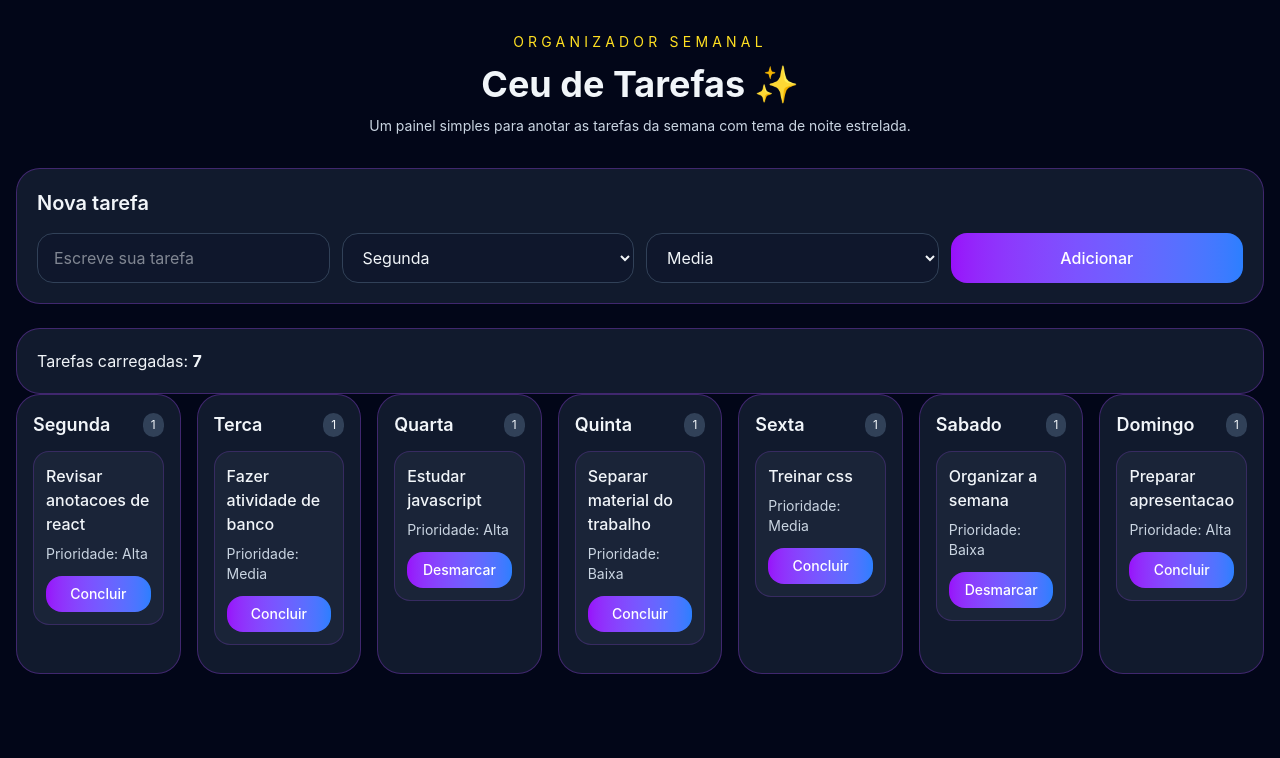
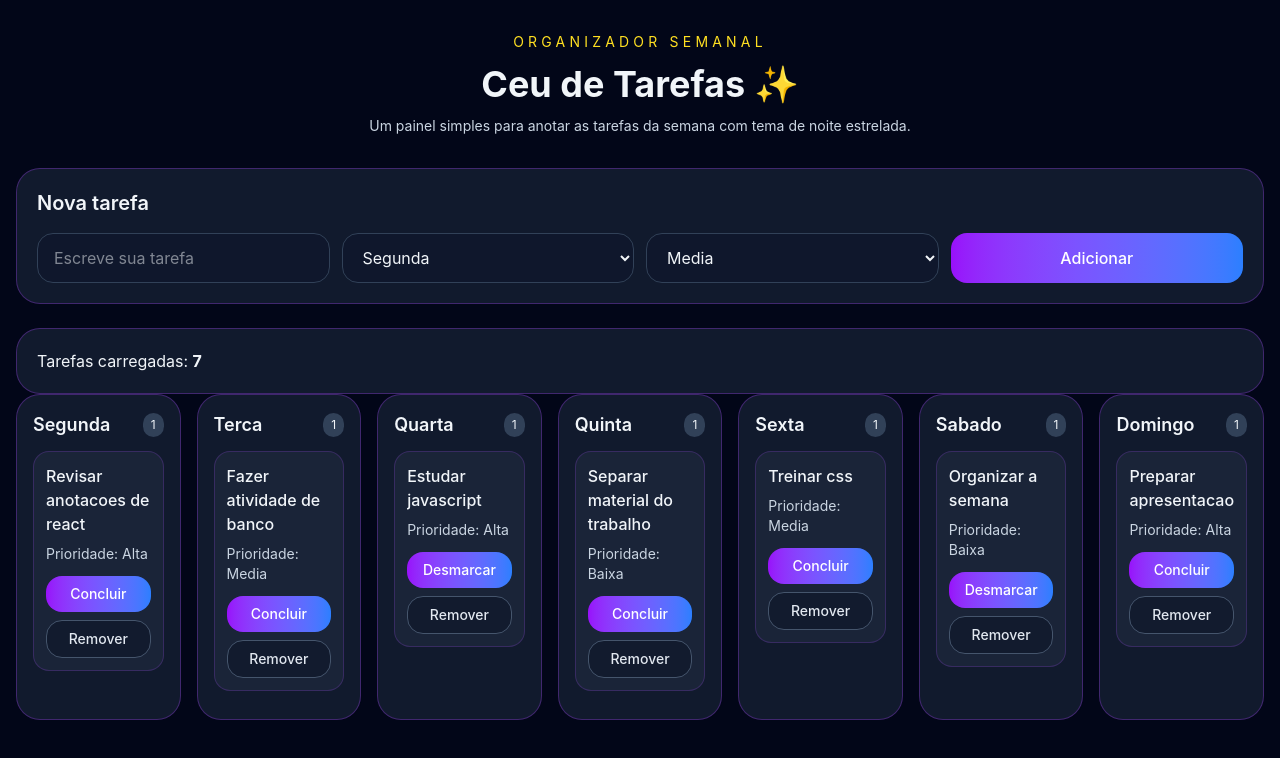
Before and after one commit to barbaraleao-28/Projeto-React-Tarefas, a React (Vite) app: page / in a window 1280 px wide. Shown: the top 758 px of the page. Built offline with nearby package versions, Linux system fonts and the light colour scheme.

Commit message:
adicionado botao remover

```diff
--- a/src/App.jsx
+++ b/src/App.jsx
@@ -28,6 +28,12 @@ function App() {
     )
   }
 
+  function removerTarefa(idDaTarefa) {
+    setListaTarefas((tarefasAtuais) =>
+      tarefasAtuais.filter((tarefa) => tarefa.id !== idDaTarefa),
+    )
+  }
+
   return (
     <div className="min-h-screen bg-slate-950">
       <Header />
@@ -39,6 +45,7 @@ function App() {
         <WeekBoard
           listaTarefas={listaTarefas}
           marcarConcluida={marcarConcluida}
+          removerTarefa={removerTarefa}
         />
       </main>
     </div>
--- a/src/components/DayColumn.jsx
+++ b/src/components/DayColumn.jsx
@@ -1,6 +1,6 @@
 import TaskCard from './TaskCard'
 
-function DayColumn({ dia, listaTarefas, marcarConcluida }) {
+function DayColumn({ dia, listaTarefas, marcarConcluida, removerTarefa }) {
   const tarefasDoDia = listaTarefas.filter((tarefa) => tarefa.day === dia)
 
   return (
@@ -17,6 +17,7 @@ function DayColumn({ dia, listaTarefas, marcarConcluida }) {
             key={tarefa.id}
             tarefa={tarefa}
             marcarConcluida={marcarConcluida}
+            removerTarefa={removerTarefa}
           />
         ))}
       </div>
--- a/src/components/TaskCard.jsx
+++ b/src/components/TaskCard.jsx
@@ -1,15 +1,24 @@
-function TaskCard({ tarefa, marcarConcluida }) {
+function TaskCard({ tarefa, marcarConcluida, removerTarefa }) {
   return (
     <article className="mb-3 rounded-2xl border border-purple-500/20 bg-slate-800/80 p-3 text-slate-100">
       <h3 className="font-medium">{tarefa.title}</h3>
       <p className="mt-2 text-sm text-slate-300">Prioridade: {tarefa.priority}</p>
+      <div className="mt-3 space-y-2">
         <button
           type="button"
-        className="mt-3 w-full rounded-2xl bg-gradient-to-r from-purple-600 to-blue-500 px-3 py-2 text-sm font-medium text-white"
+          className="w-full rounded-2xl bg-gradient-to-r from-purple-600 to-blue-500 px-3 py-2 text-sm font-medium text-white"
           onClick={() => marcarConcluida(tarefa.id)}
         >
           {tarefa.done ? 'Desmarcar' : 'Concluir'}
         </button>
+        <button
+          type="button"
+          className="w-full rounded-2xl border border-slate-600 bg-slate-900/70 px-3 py-2 text-sm font-medium text-slate-200"
+          onClick={() => removerTarefa(tarefa.id)}
+        >
+          Remover
+        </button>
+      </div>
     </article>
   )
 }
--- a/src/components/WeekBoard.jsx
+++ b/src/components/WeekBoard.jsx
@@ -10,7 +10,7 @@ const diasDaSemana = [
   'Domingo',
 ]
 
-function WeekBoard({ listaTarefas, marcarConcluida }) {
+function WeekBoard({ listaTarefas, marcarConcluida, removerTarefa }) {
   return (
     <section className="mb-6 grid grid-cols-1 gap-4 md:grid-cols-2 xl:grid-cols-7">
       {diasDaSemana.map((dia) => (
@@ -19,6 +19,7 @@ function WeekBoard({ listaTarefas, marcarConcluida }) {
           dia={dia}
           listaTarefas={listaTarefas}
           marcarConcluida={marcarConcluida}
+          removerTarefa={removerTarefa}
         />
       ))}
     </section>
```
Lines whose indentation alone changed are shown as unchanged.
